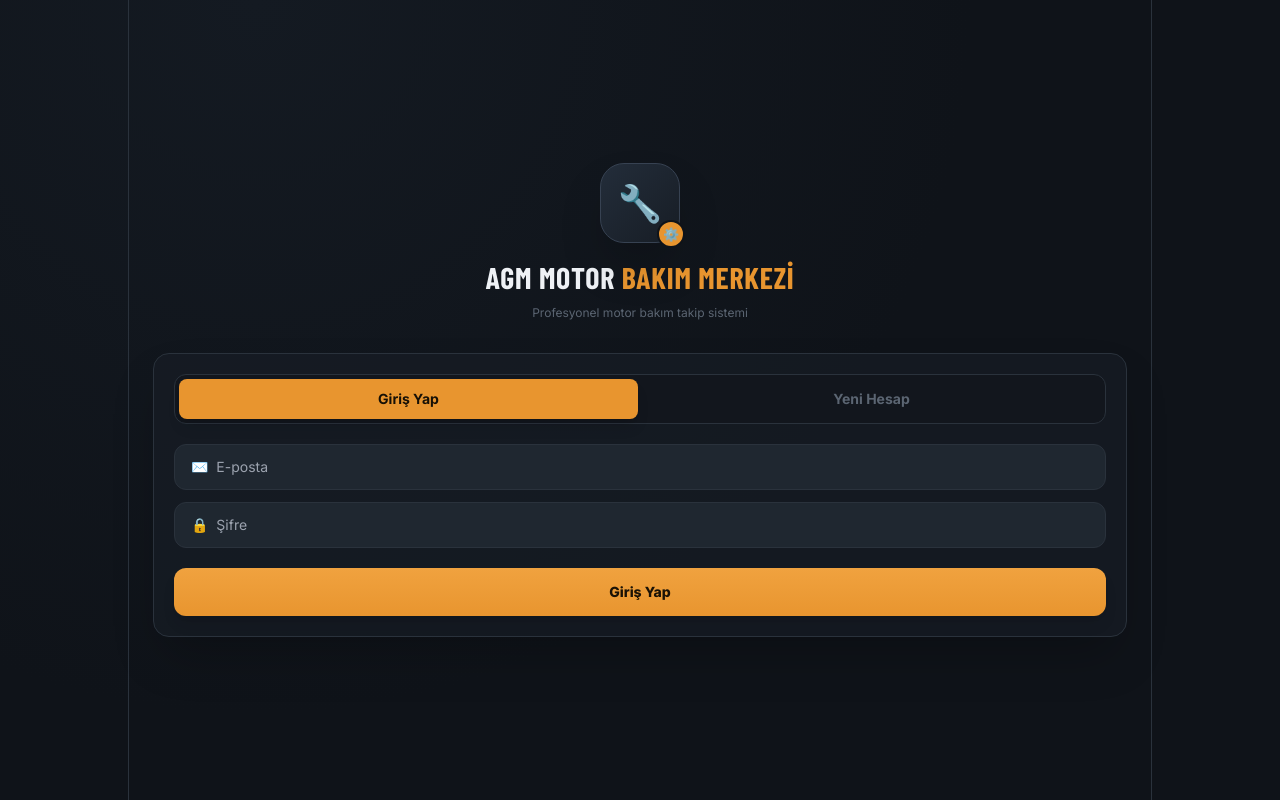
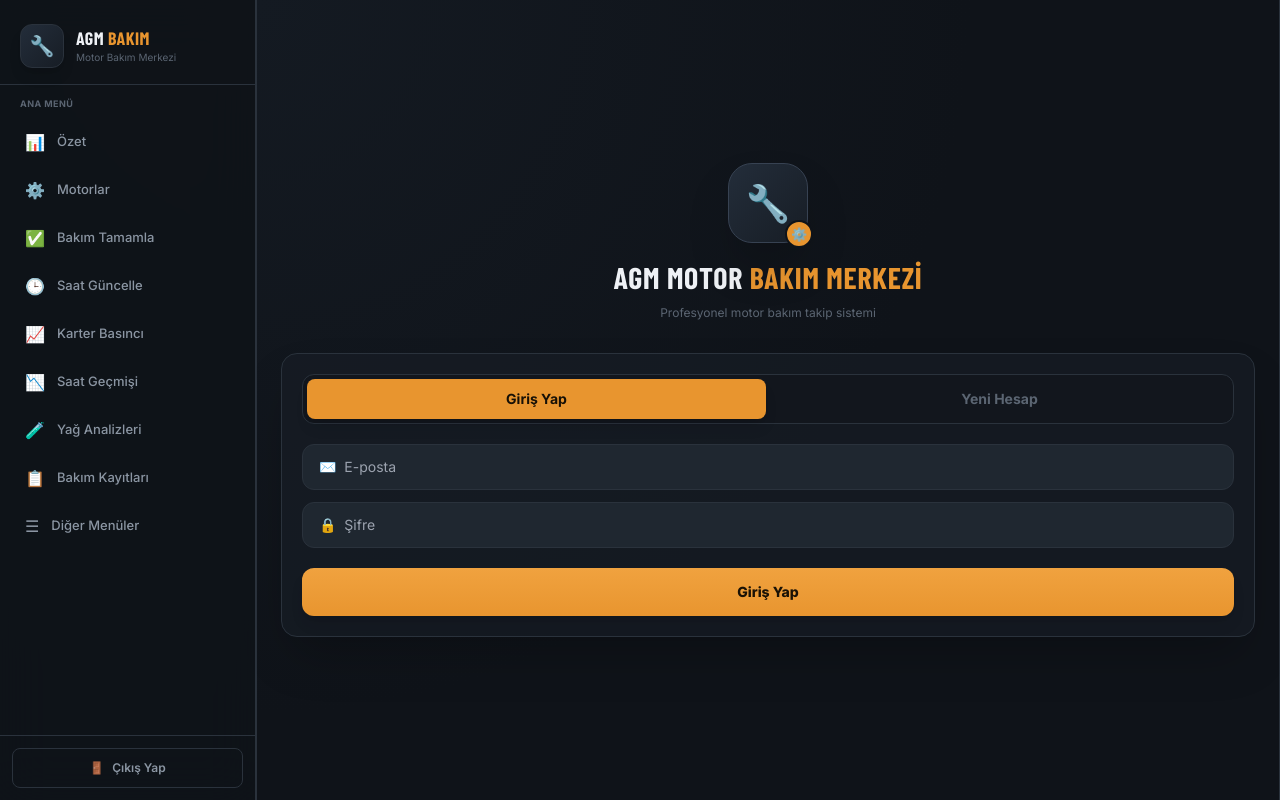
Before and after one commit to yalcinsahin55/agm-bakim-nextjs, a Next.js app: page /login in a window 1280 px wide. Built offline with nearby package versions, Linux system fonts and the light colour scheme; no server answers.

Commit message:
Add Sidebar component to layout

```diff
--- a/app/layout.jsx
+++ b/app/layout.jsx
@@ -1,5 +1,6 @@
 import "@/app/globals.css";
 import { Toaster } from "sonner";
+import Sidebar from "@/components/Sidebar";
 
 export const metadata = {
   title: "AGM Motor Bakım Merkezi",
@@ -24,10 +25,16 @@ export default function RootLayout({ children }) {
         <meta name="apple-mobile-web-app-title" content="AGM Bakım" />
       </head>
       <body className="antialiased">
-        {/* PC'de ortalanmış, kenarları çizgili şık sütun; mobilde tam ekran */}
-        <div className="min-h-screen max-w-5xl mx-auto md:border-x md:border-border">
-          {children}
+        {/* PC için yan menü - sadece md+ ekranlarda görünür */}
+        <Sidebar />
+
+        {/* Ana içerik - PC'de sidebar'ın sağına kaydırılır */}
+        <div className="min-h-screen md:ml-64">
+          <div className="max-w-5xl mx-auto md:border-x md:border-border">
+            {children}
+          </div>
         </div>
+
         <Toaster position="top-center" theme="dark" richColors closeButton />
       </body>
     </html>
```
